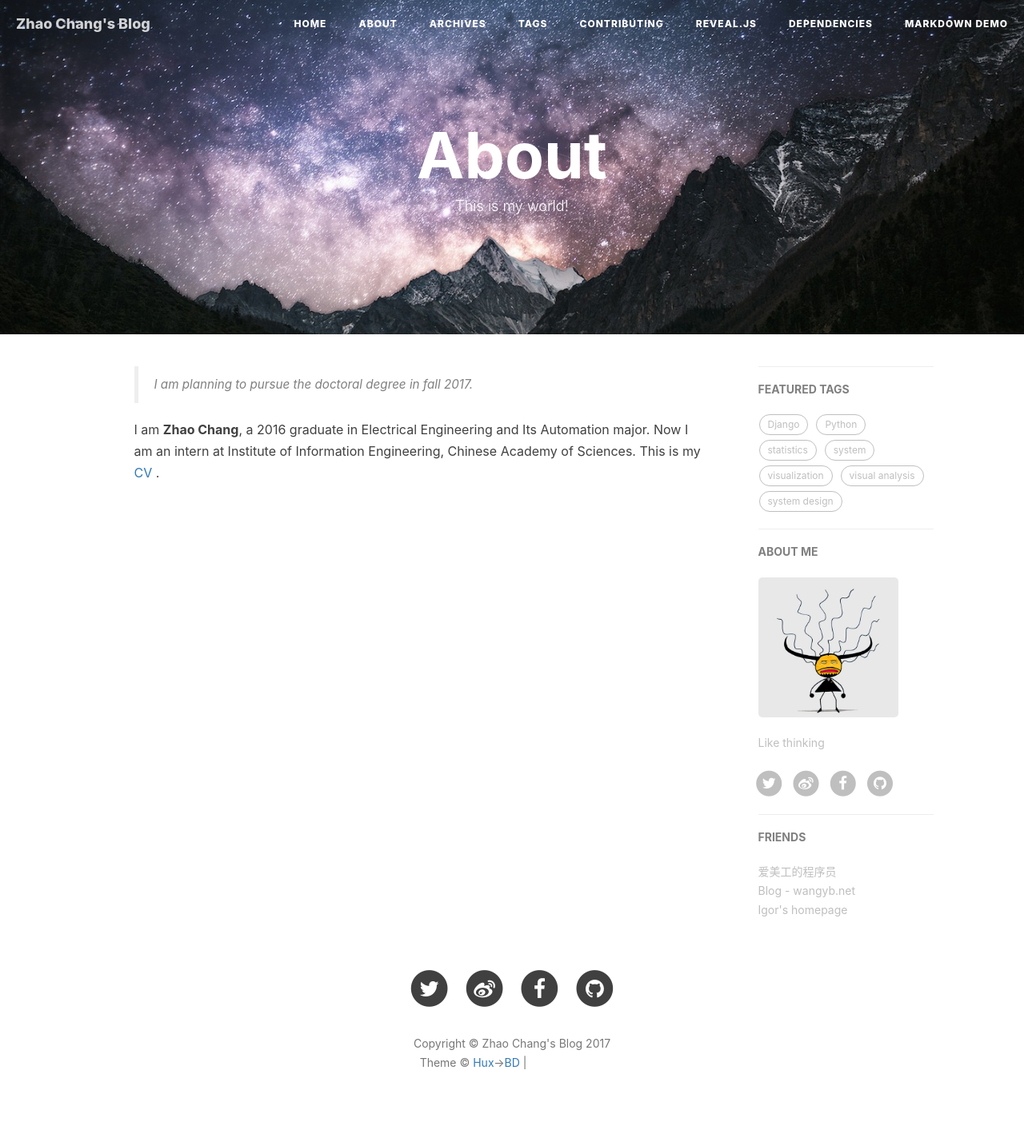
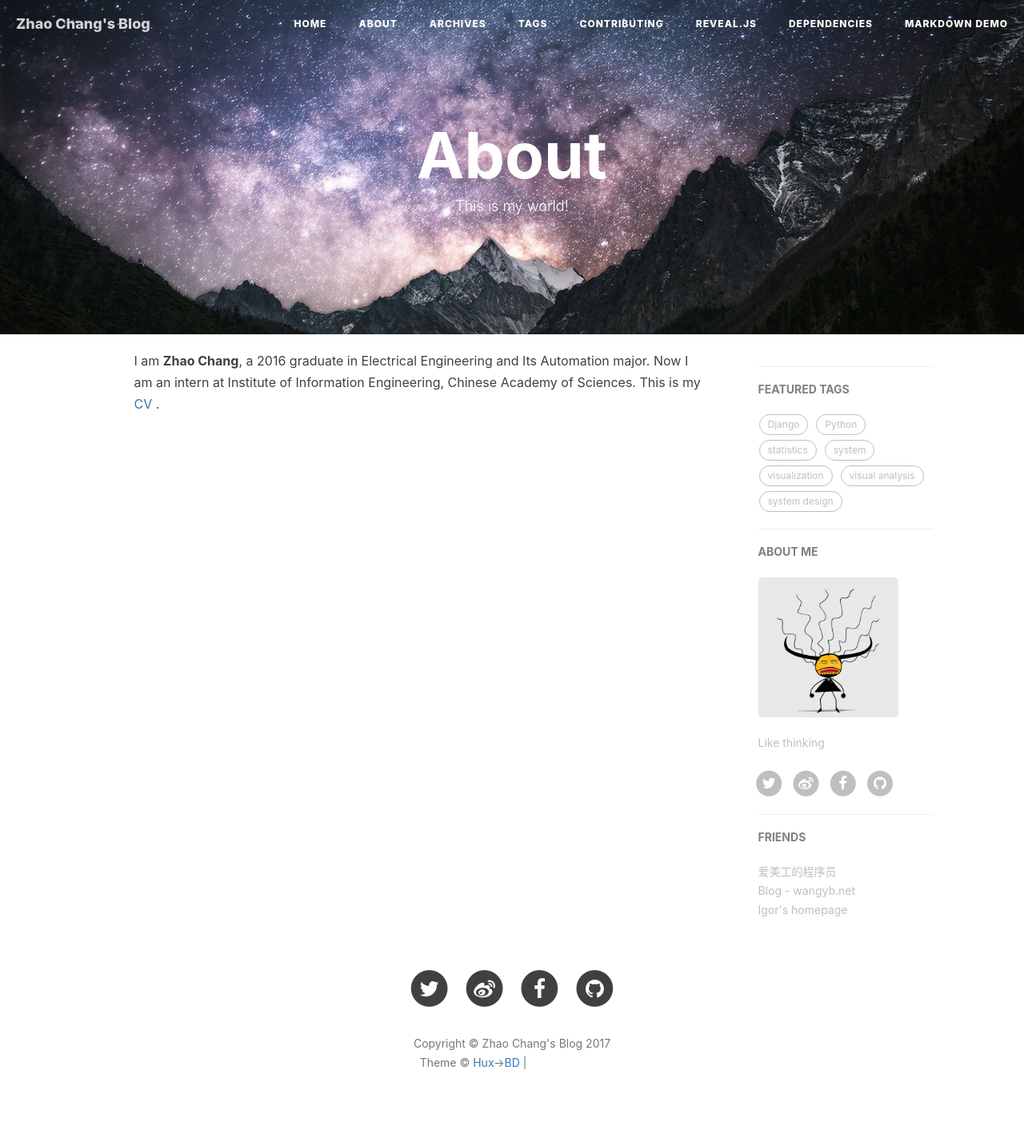
Before and after one commit to ChiaoGeek/chiaome.github.io, a Jekyll site: the page built from about.html, in a window 1280 px wide. Shown: the whole page at 80% size. Built offline with Jekyll 4.4.1, drawn with Linux system fonts in a browser that asks for light colours; nearby versions of some CDN libraries; comment, search, counter and statistics services are not loaded; grey boxes are pictures that could not be loaded.

Commit message:
Update about.html

```diff
--- a/about.html
+++ b/about.html
@@ -10,7 +10,7 @@ header-img: "img/about-bg.jpg"
 <!-- English Version -->
 <div class="en post-container">
   <!--copied from markdown -->
-    <blockquote><p> I am planning to pursue the doctoral degree in fall 2017.</p></blockquote>
+   <!-- <blockquote><p> I am planning to pursue the doctoral degree in fall 2017.</p></blockquote>-->
 
   I am <strong>Zhao Chang</strong>, a 2016 graduate in Electrical Engineering and Its Automation major. Now I am an intern at Institute of Information Engineering, Chinese Academy of Sciences.
   This is my <!-- <a href="" target="_blank">CV</a>.-->
```
